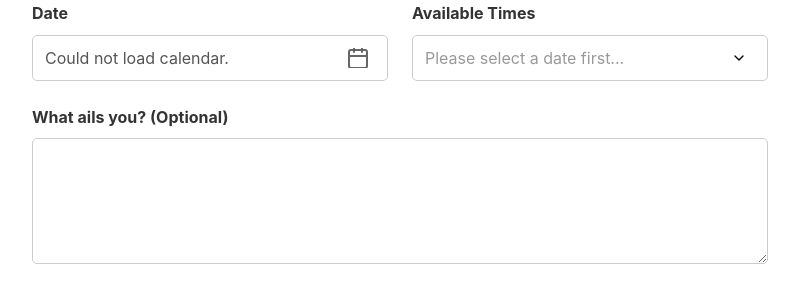
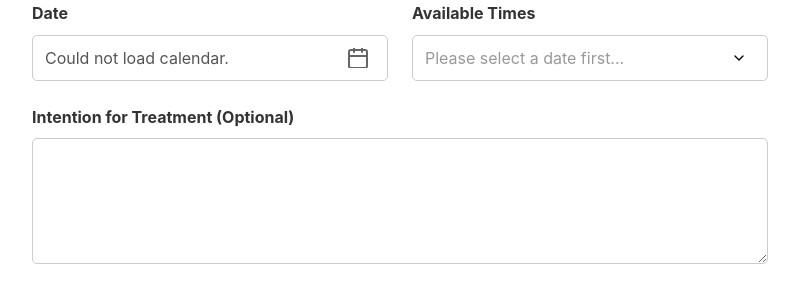
Before and after one commit to zcvaccaro/ChelMassage, a Flask app: page /Booking.html in a window 1280 px wide. Shown: the part 752-1052 px from the top of the page, without its empty margins (240-1039 px from the left). Run offline with Flask 3, Linux system fonts and the light colour scheme; data that the repository does not hold is empty.

Commit message:
Fixing some typos

```diff
--- a/templates/Booking.html
+++ b/templates/Booking.html
@@ -85,7 +85,7 @@
           </div>
         </div>
         <div class="form-group">
-          <label for="comments">What ails you? (Optional)</label>
+          <label for="comments">Intention for Treatment (Optional)</label>
           <textarea id="comments" name="comments" rows="5"></textarea>
         </div>
 
@@ -133,6 +133,7 @@
         <li><strong>Less than 24 hours notice:</strong> 50% of the treatment price.</li>
         <li><strong>No-show or missed appointment:</strong> 100% of the treatment price.</li>
       </ul>
+      <p><em>Note: The first time a client does not show up for their appointment, they will not be charged. However, the above policy will apply to every missed appointment thereafter.</em></p>
       <p>Any charges incurred must be paid prior to your next scheduled appointment. If you have credit on your account
         (from a pre-paid package or gift certificate), the fee will be deducted from your balance. We appreciate your understanding.</p>
     </div>
--- a/templates/index.html
+++ b/templates/index.html
@@ -239,7 +239,7 @@
       <img src="static/Images/OurPromise.png" alt="Our promise for compassionate and inclusive massage care" />
     <div class="about-text">
         <h2>Chelsea's Intention for Care</h2>
-      <p>Allow me to give you a tour of your self. My goal is not only to get to know you but to provide an experience where you
+      <p>Allow me to give you a tour of yourself. My goal is not only to get to know you but to provide an experience where you
         can connect with your body in a unique way.
          Just as you wouldn’t wait for a special occasion to maintain your car, your body is a finely-tuned piece of machinery
          that benefits from routine care. I offer an eclectic blend of massage modalities tailored to meet your specific needs and intentions.
@@ -264,7 +264,7 @@
 
   <section class="contact" id="contact">
     <h2>Contact Us</h2>
-    <p>123 Main Street, Suite 100, New Paltz, NY 12561</p>
+    <p>169 Main Street, New Paltz, NY 12561</p>
     <p>(555) 123-4567</p>
     <p><a href="mailto:info@chelseavaccaromassage.com" style="text-decoration: underline;">info@chelseavaccaromassage.com</a></p>
     <p>Mon–Thu: 9AM–8PM • Fri–Sun: 9AM–7PM</p>
--- a/templates/intake.html
+++ b/templates/intake.html
@@ -109,6 +109,8 @@
               <li><strong>Less than 24 hours notice:</strong> 50% of the treatment price.</li>
               <li><strong>No-show or missed appointment:</strong> 100% of the treatment price.</li>
             </ul>
+            <p><em>Note: The first time a client does not show up for their appointment, they will not be charged.
+                   However, the above policy will apply to every missed appointment thereafter.</em></p>
             <p>Any charges incurred must be paid prior to your next scheduled appointment. If you have credit on your account
               (from a pre-paid package or gift certificate), the fee will be deducted from your balance. We appreciate your understanding.</p>
             <h4>Terms & Conditions</h4>
```
